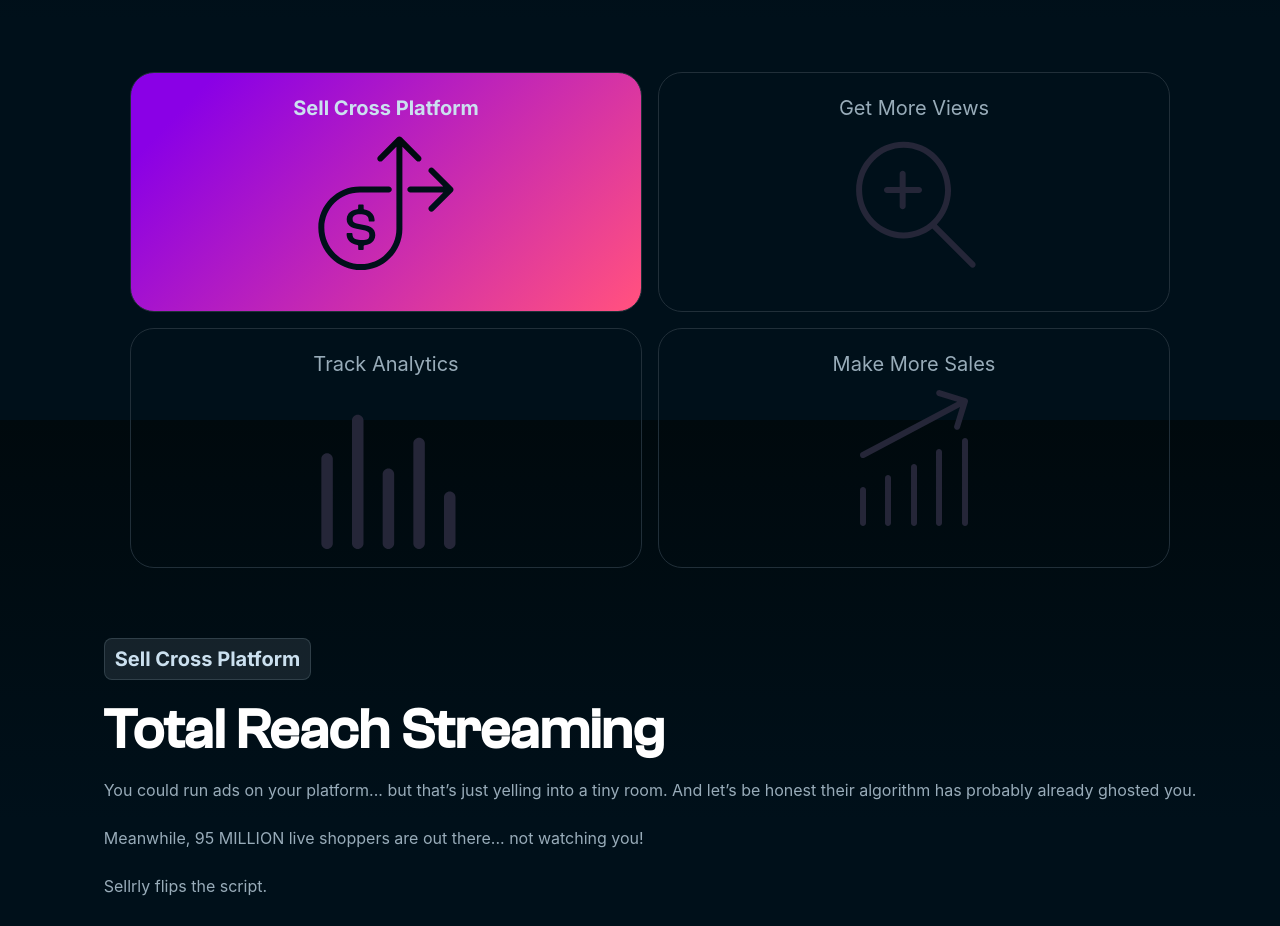
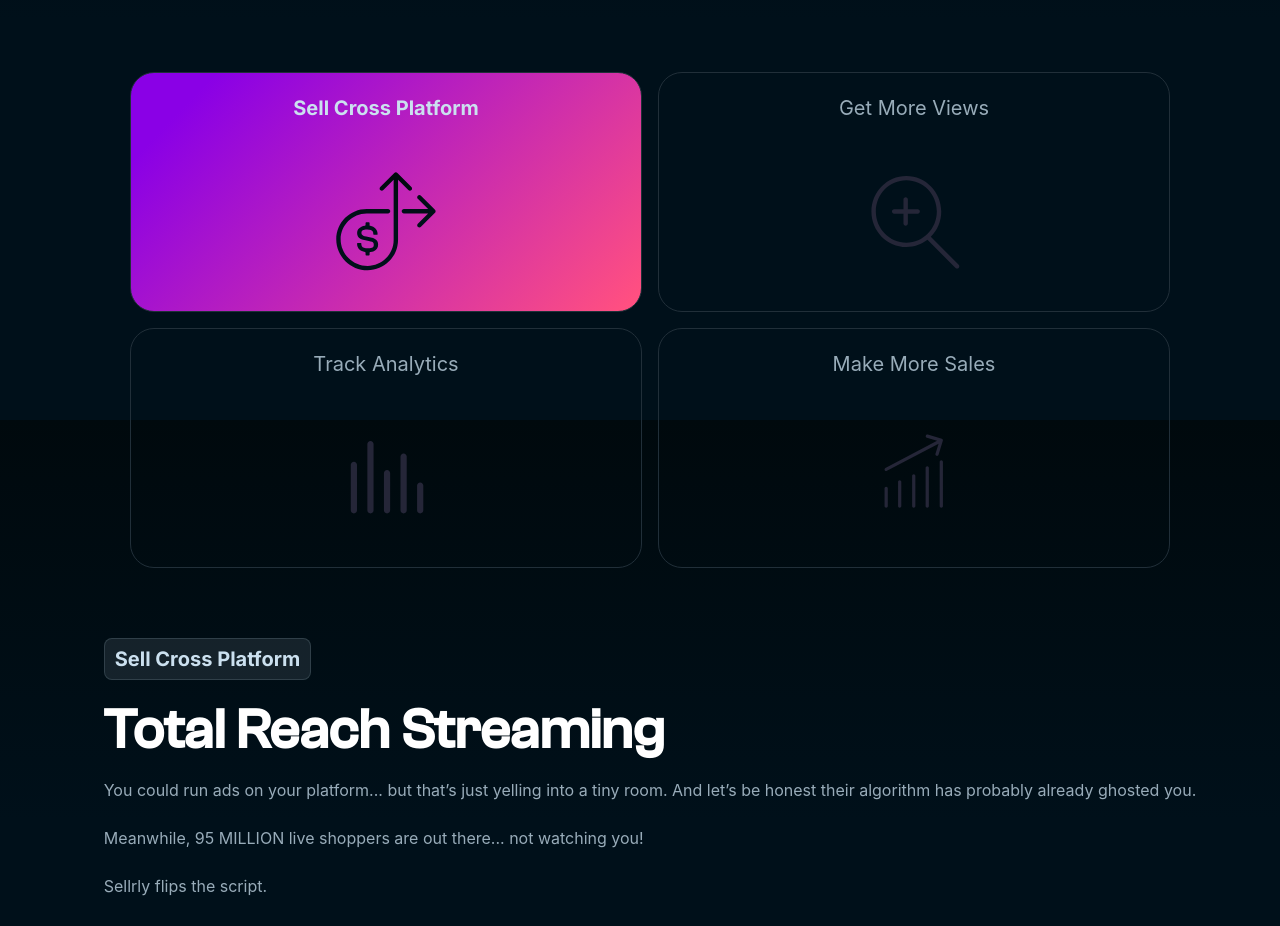
Before and after one commit to WillCBurroughs/sellrly, a React (Create React App) app: page / in a window 1280 px wide. Shown: the part 1980-2906 px from the top of the page. Built offline with nearby package versions, Linux system fonts and the light colour scheme; a web font is replaced by a local one.

Commit message:
Adding right sized benefits

```diff
--- a/src/components/atoms/BenefitTile.js
+++ b/src/components/atoms/BenefitTile.js
@@ -9,6 +9,7 @@ function BenefitTile(props) {
     >
         {props.text || "Default Text"}
         <img
+            id= {props.imgID || "Undefined"}
             src={props.src || "Undefined"}
             alt = {props.alt || "undefined"}
             className = {props.imgClass}
--- a/src/components/molecules/BenefitsMobile.js
+++ b/src/components/molecules/BenefitsMobile.js
@@ -74,6 +74,7 @@ function BenefitsMobile(props) {
                         id = "mobileTile"
                         src = {activeTile === 'sell' ? CrossPlatform : CrossPlatformInactive}
                         isActive={activeTile === 'sell'}
+                        imgClass = "SmallerIMG"
                         onClick={() => handleTileClick('sell')}
                     />
                 </div>
@@ -84,6 +85,7 @@ function BenefitsMobile(props) {
                         id = "mobileTile2"
                         src = {activeTile === 'analytics' ? trackAnalyticsActive : trackAnalyticsInActive}
                         isActive={activeTile === 'analytics'}
+                        imgClass = "SmallerIMG"
                         onClick={() => handleTileClick('analytics')}
                     />
                 </div>
@@ -99,6 +101,7 @@ function BenefitsMobile(props) {
                         id = "mobileTile3"
                         src = {activeTile === 'views' ? GetMoreViewsActive : GetMoreViewsInActive}
                         isActive={activeTile === 'views'}
+                        imgClass = "SmallerIMG"
                         onClick={() => handleTileClick('views')}
                     />
                 </div>
@@ -107,6 +110,8 @@ function BenefitsMobile(props) {
                     <BenefitTile
                         text = "Make More Sales"
                         id = "mobileTile4"
+                        imgID = "MakeUniqueIMGSmaller"
+                        imgClass = "SmallerIMG"
                         src = {activeTile === 'sales' ? MakeMoreSalesActive : MakeMoreSalesInActive}
                         isActive={activeTile === 'sales'}
                         onClick={() => handleTileClick('sales')}
--- a/src/index.css
+++ b/src/index.css
@@ -514,6 +514,11 @@ p {
   margin-top: calc(-400px + 40vw);
 }
 
+.SmallerIMG{
+  width: 50%;
+  max-width: 100px;
+}
+
 .BenefitsLeft, .BenefitsLeftMobile {
   width: 530px;
   padding-left: 100px;
```
Also changed, not shown: src/images/MakeMoreSellsInActive.svg.
